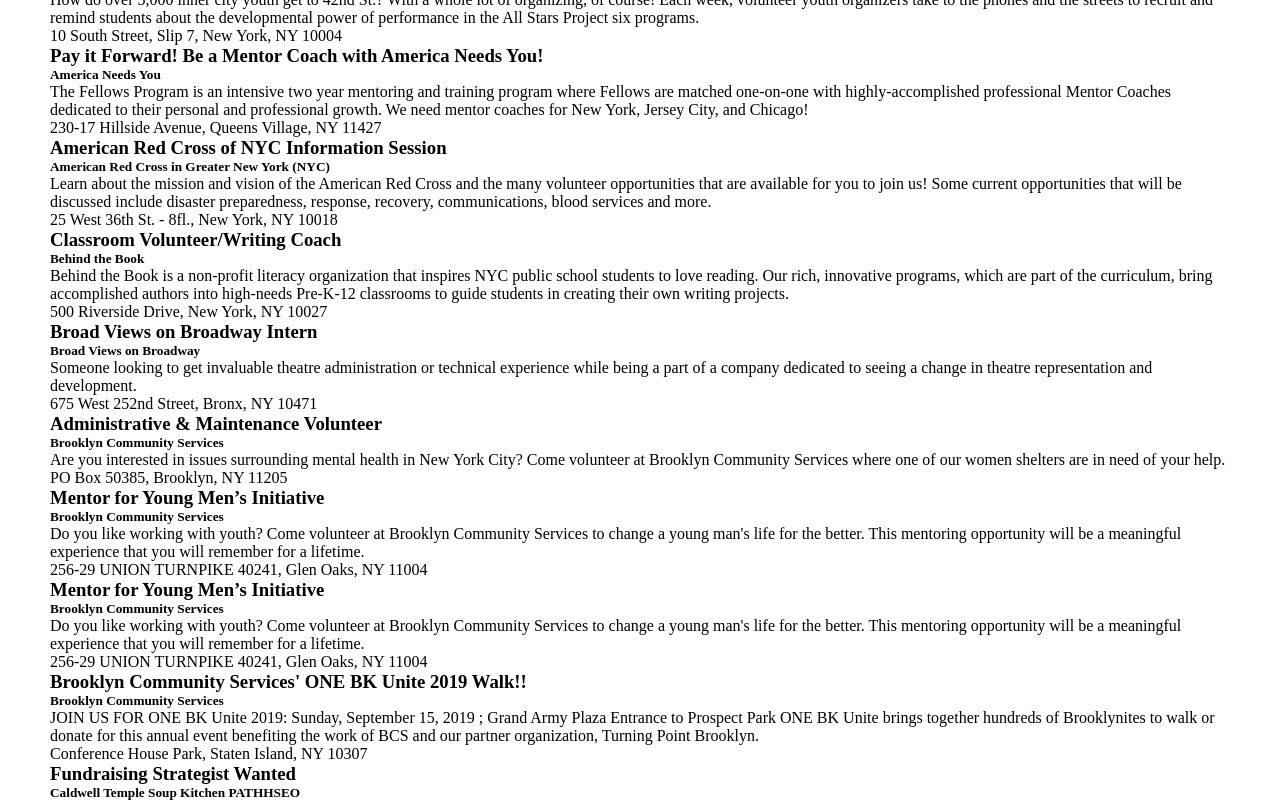
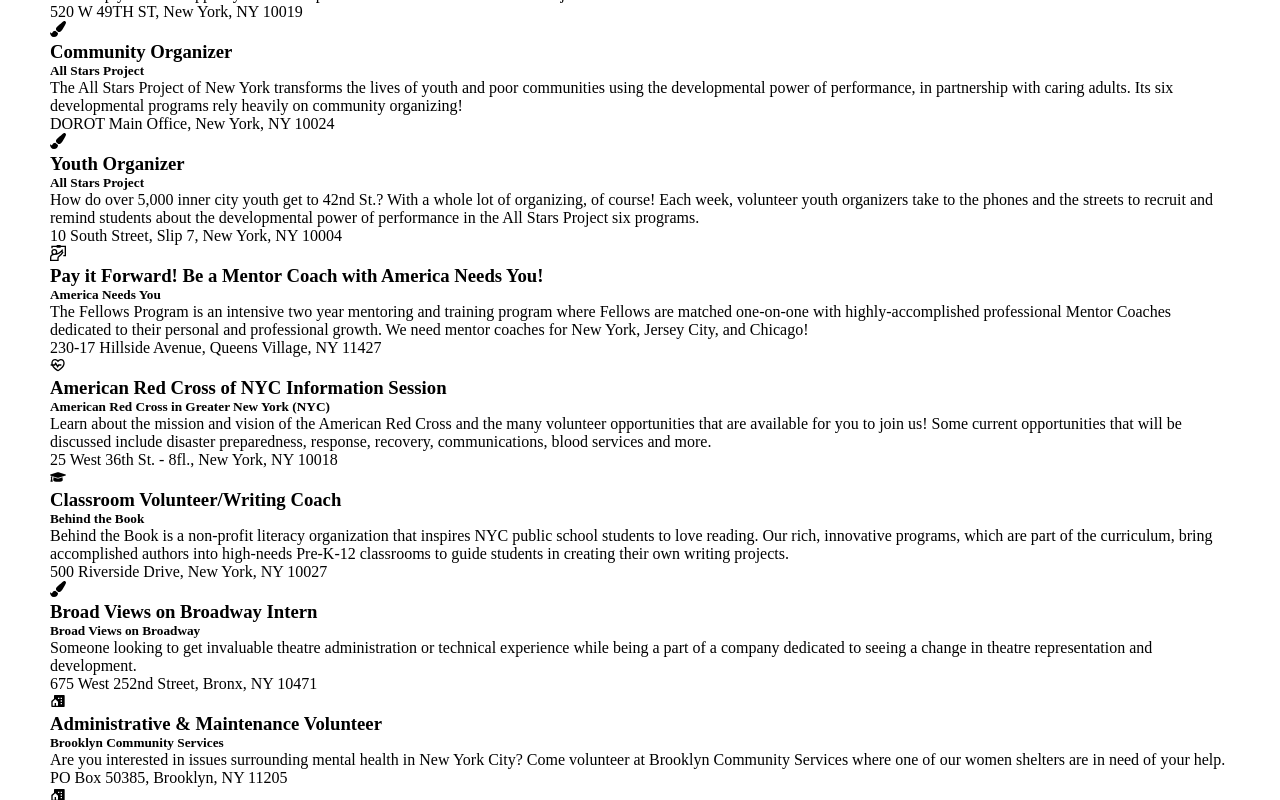
Before and after one commit to AMGFisher/Phase2-GroupProject, a React (Vite) app: page /opportunities in a window 1280 px wide. Shown: the part 1020-1820 px from the top of the page. Built offline with nearby package versions, Linux system fonts and the light colour scheme; data requests are answered from the project's data file.

Commit message:
category icons

```diff
--- a/src/OppCard.jsx
+++ b/src/OppCard.jsx
@@ -1,7 +1,36 @@
-const OppCard = ({opp}) => {
+import { FaPaintBrush } from 'react-icons/fa'
+import { RiCommunityFill } from 'react-icons/ri'
+import { FaRunning } from 'react-icons/fa'
+import { FaGraduationCap } from 'react-icons/fa'
+import { GrWorkshop } from 'react-icons/gr'
+import { RiHeartPulseLine } from 'react-icons/ri'
+import { FaGlobeAmericas } from 'react-icons/fa'
 
-    return(
+
+const OppCard = ({ opp }) => {
+
+    function renderIcon(category) {
+        switch (category) {
+            case 'Arts':
+                return <FaPaintBrush />;
+            case 'Communities and Neighbors':
+                return <RiCommunityFill />;
+            case 'Culture':
+                return <FaGlobeAmericas />;
+            case 'Economic and Workforce Development':
+                return <GrWorkshop />;
+            case 'Education':
+                return <FaGraduationCap />;
+            case 'Health and Well-Being':
+                return <RiHeartPulseLine />;
+            case 'Sports':
+                return <FaRunning />;
+        }
+    }
+
+    return (
         <div className="card">
+            {renderIcon(opp.category)}
             <h3>{opp.position}</h3>
             <h5>{opp.organization}</h5>
             <p>{opp.summary}</p>
```
